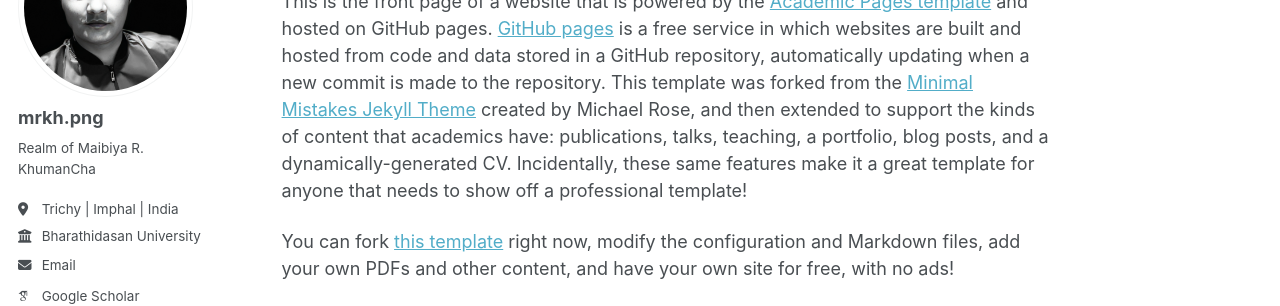
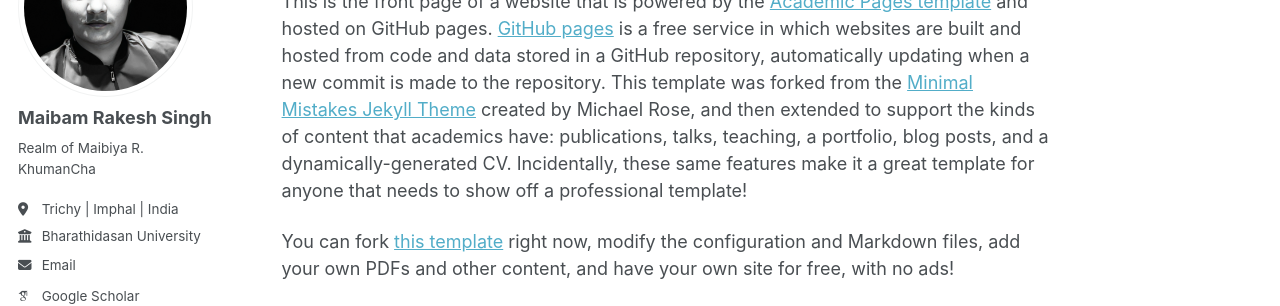
Before and after one commit to maibamrakeshsingh/rakeshmai.github.io, a Jekyll site: the page built from _pages/about.md, in a window 1280 px wide. Shown: the part 181-487 px from the top of the page. Built offline with Jekyll 4.4.1, drawn with Linux system fonts in a browser that asks for light colours; some web fonts are replaced; a script that is not in the unit is left out.

Commit message:
Update author name in configuration file

```diff
--- a/_config.yml
+++ b/_config.yml
@@ -24,7 +24,7 @@ repository               : "academicpages/academicpages.github.io"
 author:
   # Biographic information
   avatar           : "mrkh.png"
-  name             : "mrkh.png"
+  name             : "Maibam Rakesh Singh"
   pronouns         : # example: "she/her"
   bio              : "Realm of Maibiya R. KhumanCha"
   location         : "Trichy | Imphal | India"
```
